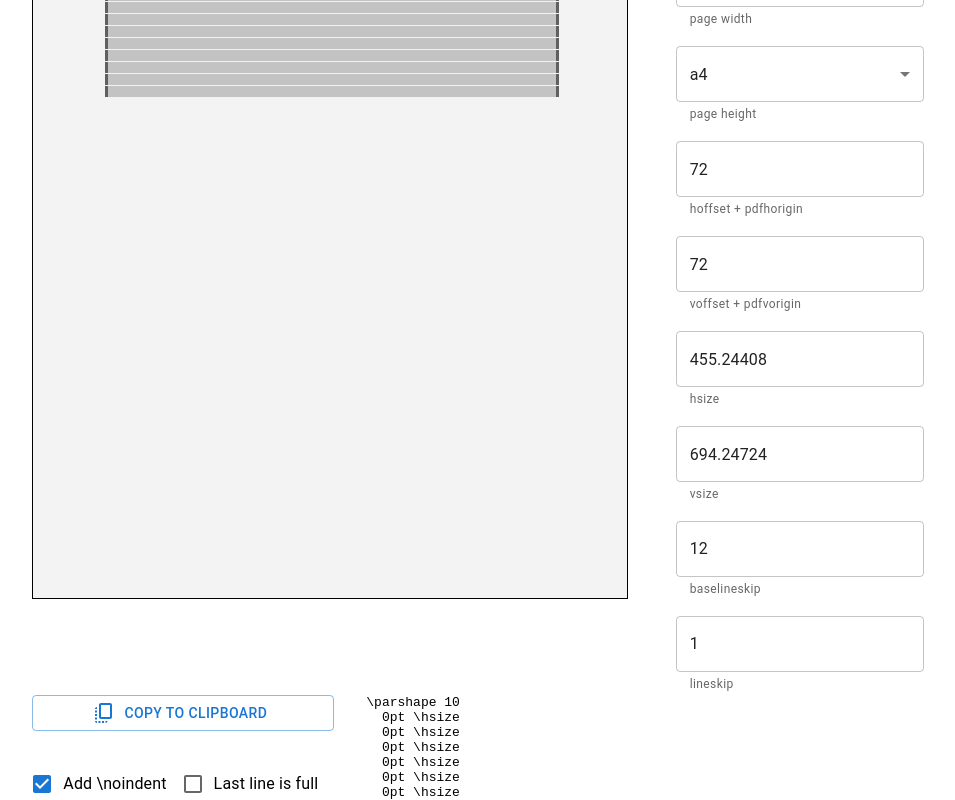
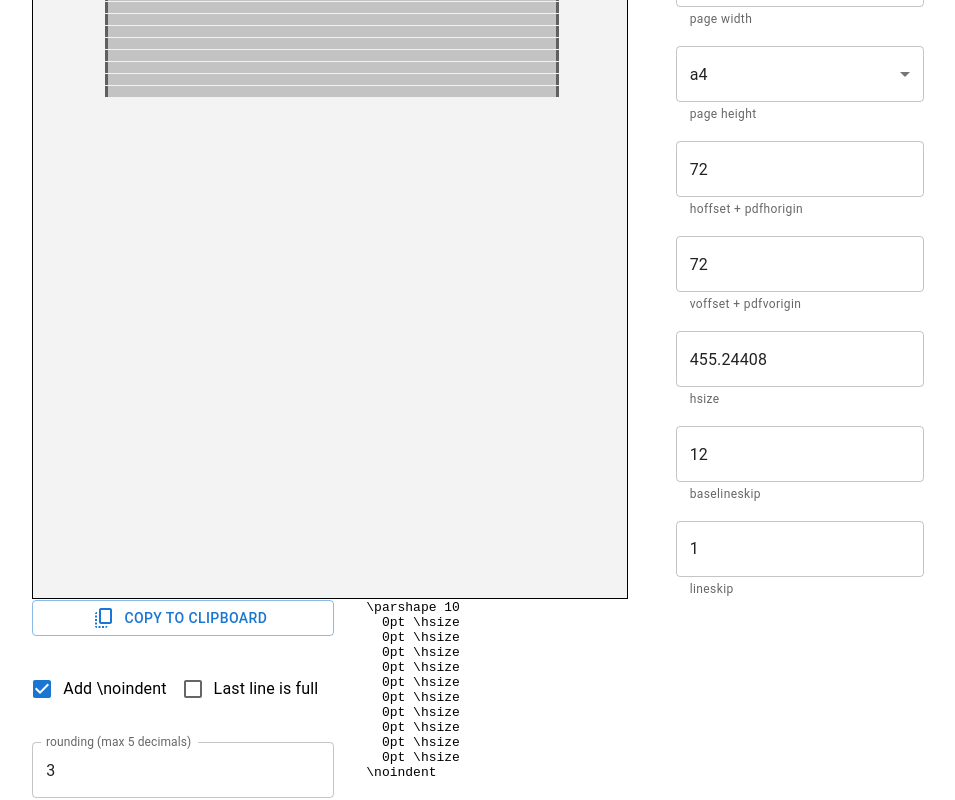
Before and after one commit to tmscer/parshape, a Next.js app: page / in a window 1280 px wide. Shown: the part 439-1239 px from the top of the page, without its empty margins (162-1117 px from the left). Built offline with nearby package versions, Linux system fonts and the light colour scheme.

Commit message:
Remove useless `vsize` option

```diff
--- a/components/Settings.js
+++ b/components/Settings.js
@@ -20,7 +20,6 @@
     hoffset,
     voffset,
     hsize,
-    vsize,
   } = settings;
 
   function createUpdate(key, valueMapper = identity) {
@@ -87,12 +86,6 @@
         onChange={createUpdate("hsize", convertToFloat)}
       />
       <TextField
-        helperText="vsize"
-        variant="outlined"
-        value={vsize}
-        onChange={createUpdate("vsize", convertToFloat)}
-      />
-      <TextField
         helperText="baselineskip"
         variant="outlined"
         value={baselineskip}
@@ -119,7 +112,6 @@
   hoffset: 72,
   voffset: 72,
   hsize: 455.24408,
-  vsize: 694.24724,
 });
 
 function identity(value) {
```
